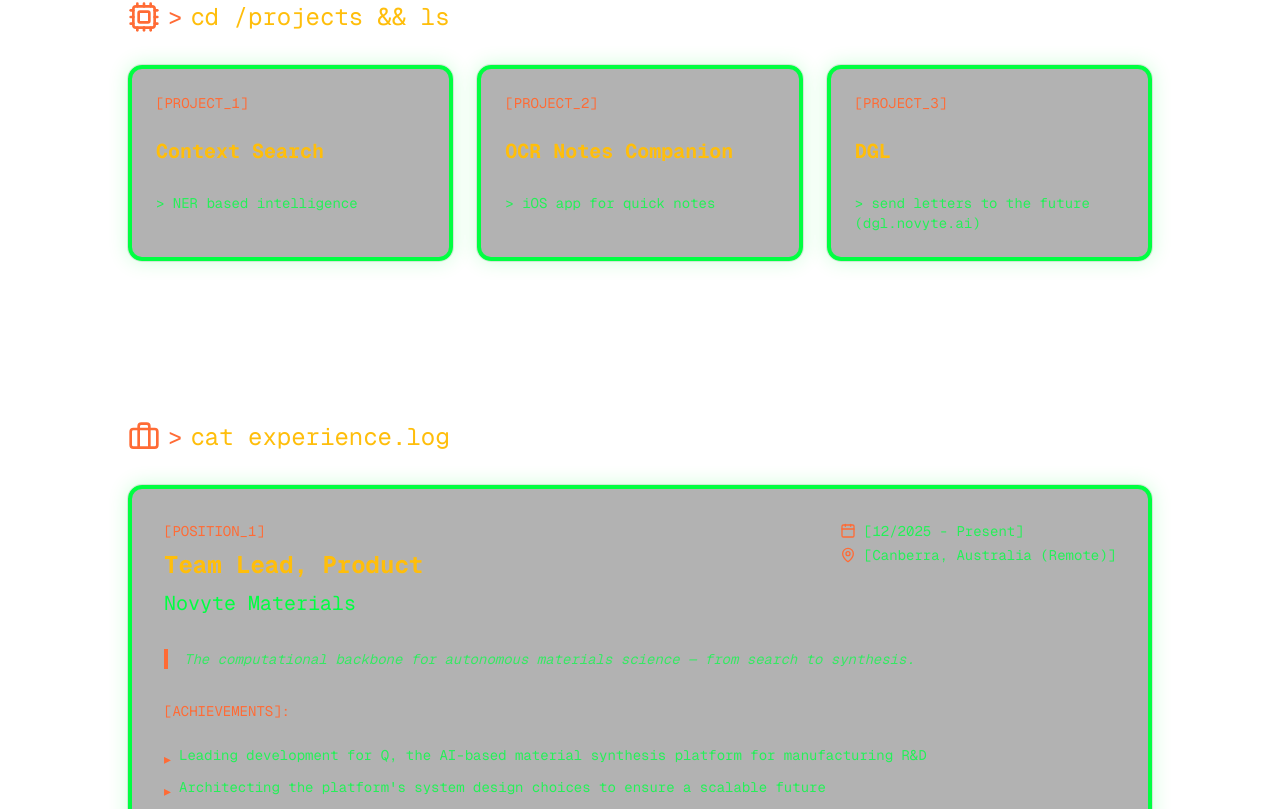
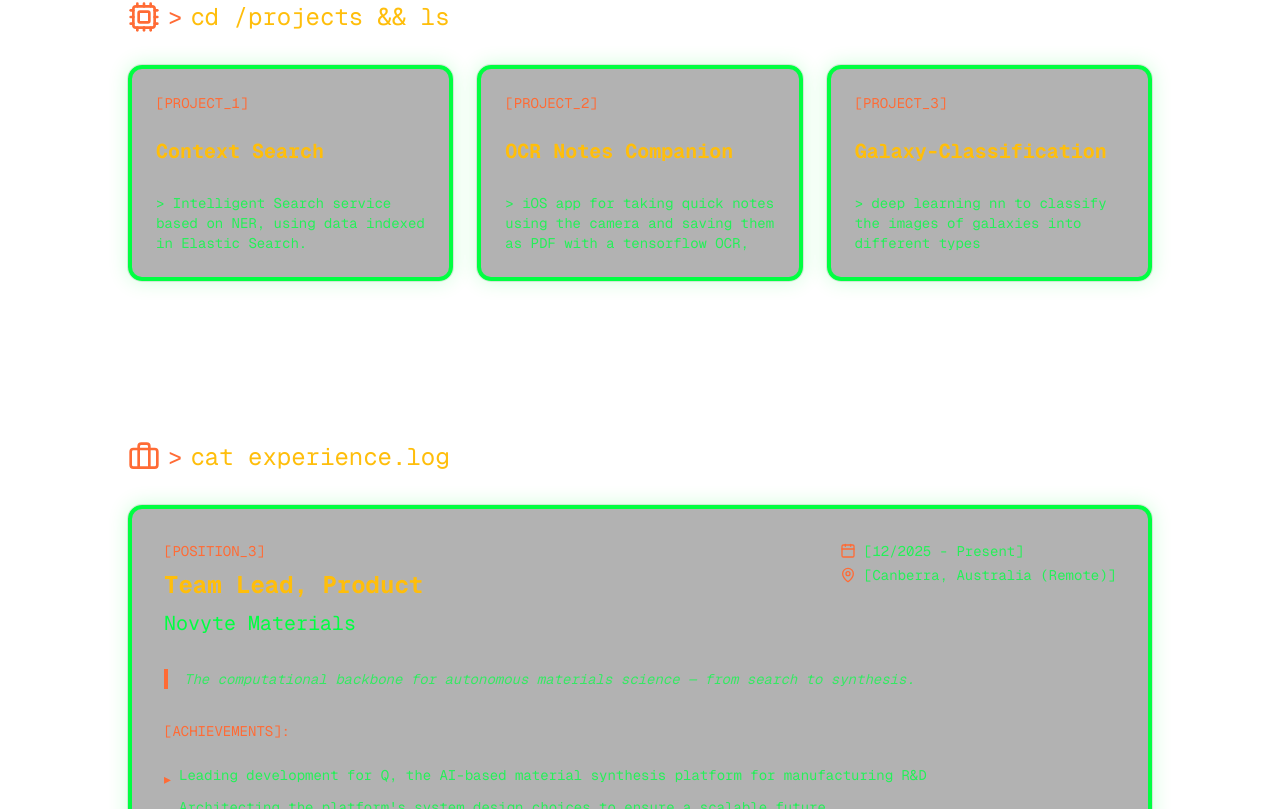
Before and after one commit to Lord-V15/vibhansh-portfolio, a Next.js app: page / in a window 1280 px wide. Shown: the part 1591-2400 px from the top of the page. Built offline with nearby package versions, Linux system fonts and the light colour scheme.

Commit message:
Fix work experience position numbering to count down (3, 2, 1)

```diff
--- a/app/page.tsx
+++ b/app/page.tsx
@@ -47,9 +47,9 @@
   ];
 
   const projects = [
-    { name: 'Context Search', description: 'NER based intelligence' },
-    { name: 'OCR Notes Companion', description: 'iOS app for quick notes' },
-    { name: 'DGL', description: 'send letters to the future (dgl.novyte.ai)' },
+    { name: 'Context Search', description: 'Intelligent Search service based on NER, using data indexed in Elastic Search.' },
+    { name: 'OCR Notes Companion', description: 'iOS app for taking quick notes using the camera and saving them as PDF with a tensorflow OCR,' },
+    { name: 'Galaxy-Classification', description: 'deep learning nn to classify the images of galaxies into different types' },
   ];
 
   const workExperience = [
@@ -279,7 +279,7 @@
                   <Card className={`${cardOpacity} backdrop-blur-sm border-4 border-[#00ff41] pointer-events-none p-8 shadow-[0_0_20px_rgba(0,255,65,0.2)] hover:shadow-[0_0_40px_rgba(0,255,65,0.4)] transition-all`}>
                     <div className="flex flex-col md:flex-row md:justify-between md:items-start mb-4">
                       <div>
-                        <div className="text-[#ff6b35] text-sm mb-2">[POSITION_{index + 1}]</div>
+                        <div className="text-[#ff6b35] text-sm mb-2">[POSITION_{workExperience.length - index}]</div>
                         <h3 className="text-2xl font-bold text-[#ffbe0b] mb-2">{job.title}</h3>
                         <p className="text-xl text-[#00ff41]">{job.company}</p>
                       </div>
```
Also changed, not shown: 1 other file (tests, documents, lock files or other folders).
